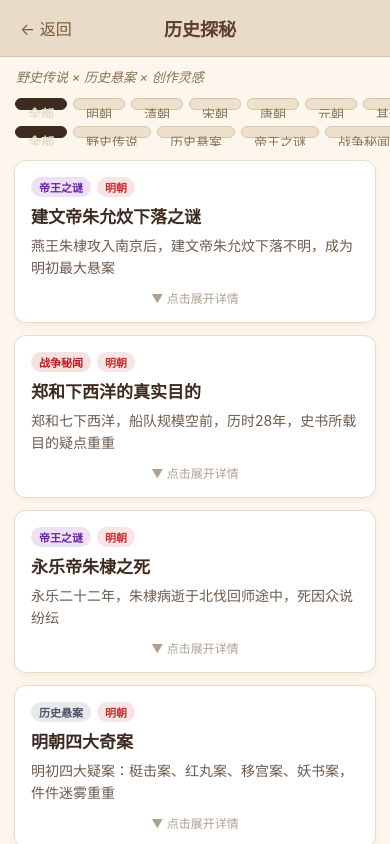
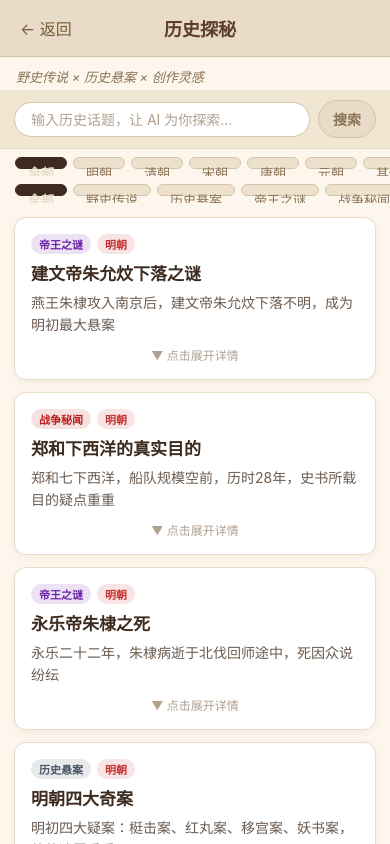
Before and after one commit to Ruciazyt/shishumi-novel, a React Native app: screen /Inspiration in a window 390 px wide. Built offline with nearby package versions, Linux system fonts and the light colour scheme.

Commit message:
feat: 历史探秘支持 AI 搜索，输入话题让 AI 探索相关历史悬案/野史创作灵感

```diff
--- a/src/screens/InspirationScreen.tsx
+++ b/src/screens/InspirationScreen.tsx
@@ -1,10 +1,12 @@
 import React, { useState, useMemo } from 'react';
 import {
   View, Text, ScrollView, TouchableOpacity, StyleSheet,
-  FlatList, LayoutAnimation, Platform, UIManager
+  FlatList, LayoutAnimation, Platform, UIManager,
+  TextInput, ActivityIndicator, Alert
 } from 'react-native';
 import { SafeAreaView } from 'react-native-safe-area-context';
 import { INSPIRATIONS, CATEGORIES, DYNASTIES_FILTER, type Inspiration } from '../data/inspirations';
+import { callAI } from '../services/api';
 
 if (Platform.OS === 'android' && UIManager.setLayoutAnimationEnabledExperimental) {
   UIManager.setLayoutAnimationEnabledExperimental(true);
@@ -27,14 +29,63 @@ const DYNASTY_COLORS: Record<string, string> = {
   '其他': '#718096',
 };
 
+const SYSTEM_PROMPT = `你是一个中国古代历史小说创作助手，专门提供野史、悬案、帝王秘闻等创作灵感。
+
+当用户提供一个历史话题或关键词时，你需要：
+1. 如果有匹配度高的历史悬案/野史，提供详细的：正史记载、野史说法（多个版本）、创作角度、人物设定灵感
+2. 如果没有直接匹配，创作一个与用户话题相关的历史悬案条目
+
+请以JSON格式返回，格式如下（不要返回其他内容，只返回JSON）：
+{
+  "title": "标题",
+  "dynasty": "所属朝代",
+  "category": "野史传说|历史悬案|帝王之谜|战争秘闻|人物逸事",
+  "summary": "一段话简介",
+  "historicalFacts": ["正史记载1", "正史记载2", "正史记载3"],
+  "folkVersions": ["野史说法1", "野史说法2", "野史说法3"],
+  "creativeAngles": ["创作角度1", "创作角度2", "创作角度3"],
+  "characterIdeas": ["人物设定1", "人物设定2"]
+}`;
+
 interface Props {
   navigation: any;
+}
+
+function parseAIResult(text: string): Inspiration | null {
+  try {
+    // Try to extract JSON from the response
+    let jsonStr = text.trim();
+    const jsonMatch = jsonStr.match(/\{[\s\S]*\}/);
+    if (!jsonMatch) return null;
+    jsonStr = jsonMatch[0];
+
+    const parsed = JSON.parse(jsonStr);
+    if (!parsed.title || !parsed.dynasty || !parsed.category) return null;
+
+    return {
+      id: `ai-${Date.now()}`,
+      title: parsed.title,
+      dynasty: parsed.dynasty,
+      category: parsed.category,
+      summary: parsed.summary || '',
+      historicalFacts: Array.isArray(parsed.historicalFacts) ? parsed.historicalFacts.slice(0, 5) : [],
+      folkVersions: Array.isArray(parsed.folkVersions) ? parsed.folkVersions.slice(0, 5) : [],
+      creativeAngles: Array.isArray(parsed.creativeAngles) ? parsed.creativeAngles.slice(0, 5) : [],
+      characterIdeas: Array.isArray(parsed.characterIdeas) ? parsed.characterIdeas.slice(0, 4) : [],
+    };
+  } catch {
+    return null;
+  }
 }
 
 export default function InspirationScreen({ navigation }: Props) {
   const [selectedCategory, setSelectedCategory] = useState<string>('全部');
   const [selectedDynasty, setSelectedDynasty] = useState<string>('全部');
   const [expandedId, setExpandedId] = useState<string | null>(null);
+  const [searchQuery, setSearchQuery] = useState('');
+  const [aiSearching, setAiSearching] = useState(false);
+  const [aiResults, setAiResults] = useState<Inspiration[]>([]);
+  const [searched, setSearched] = useState(false);
 
   const filtered = useMemo(() => {
     return INSPIRATIONS.filter(item => {
@@ -49,17 +100,60 @@ export default function InspirationScreen({ navigation }: Props) {
     setExpandedId(expandedId === id ? null : id);
   };
 
-  const renderItem = ({ item }: { item: Inspiration }) => {
+  const handleAISearch = async () => {
+    const query = searchQuery.trim();
+    if (!query) return;
+
+    setAiSearching(true);
+    setSearched(true);
+    setAiResults([]);
+    setExpandedId(null);
+
+    try {
+      const result = await callAI({
+        type: 'historical',
+        text: query,
+      });
+
+      if (result.success && result.data) {
+        const parsed = parseAIResult(result.data);
+        if (parsed) {
+          setAiResults([parsed]);
+        } else {
+          Alert.alert('提示', 'AI 返回格式无法解析，请换个关键词重试');
+        }
+      } else {
+        Alert.alert('AI 搜索失败', result.error || '请检查 API 配置');
+      }
+    } catch (e) {
+      Alert.alert('错误', '搜索过程中发生错误');
+    } finally {
+      setAiSearching(false);
+    }
+  };
+
+  const clearAISearch = () => {
+    setAiResults([]);
+    setSearched(false);
+    setSearchQuery('');
+  };
+
+  const renderItem = (item: Inspiration, isAI = false) => {
     const isExpanded = expandedId === item.id;
     const catColor = CATEGORY_COLORS[item.category] || '#718096';
     const dynColor = DYNASTY_COLORS[item.dynasty] || '#718096';
 
     return (
       <TouchableOpacity
-        style={styles.card}
+        style={[styles.card, isAI && styles.cardAI]}
         activeOpacity={0.8}
         onPress={() => toggleExpand(item.id)}
       >
+        {isAI && (
+          <View style={styles.aiBadge}>
+            <Text style={styles.aiBadgeText}>🤖 AI 创作</Text>
+          </View>
+        )}
         <View style={styles.cardHeader}>
           <View style={styles.tagRow}>
             <View style={[styles.tag, { backgroundColor: catColor + '22' }]}>
@@ -98,7 +192,7 @@ export default function InspirationScreen({ navigation }: Props) {
               ))}
             </View>
 
-            {item.characterIdeas && (
+            {item.characterIdeas && item.characterIdeas.length > 0 && (
               <View style={[styles.section, { marginTop: 12 }]}>
                 <Text style={[styles.sectionTitle, { color: '#0369A1' }]}>👤 人物设定灵感</Text>
                 {item.characterIdeas.map((idea, i) => (
@@ -134,10 +228,62 @@ export default function InspirationScreen({ navigation }: Props) {
         </Text>
       </View>
 
+      {/* AI 搜索栏 */}
+      <View style={styles.searchSection}>
+        <View style={styles.searchRow}>
+          <TextInput
+            style={styles.searchInput}
+            placeholder="输入历史话题，让 AI 为你探索..."
+            placeholderTextColor="#B0A090"
+            value={searchQuery}
+            onChangeText={setSearchQuery}
+            onSubmitEditing={handleAISearch}
+            returnKeyType="search"
+            maxLength={100}
+          />
+          {aiSearching ? (
+            <ActivityIndicator size="small" color="#7B5E3C" style={styles.searchBtn} />
+          ) : (
+            <TouchableOpacity
+              style={[styles.searchBtn, searchQuery.trim() ? styles.searchBtnActive : null]}
+              onPress={handleAISearch}
+              disabled={!searchQuery.trim()}
+            >
+              <Text style={[styles.searchBtnText, searchQuery.trim() ? styles.searchBtnTextActive : null]}>
+                搜索
+              </Text>
+            </TouchableOpacity>
+          )}
+        </View>
+        {searched && !aiSearching && (
+          <TouchableOpacity onPress={clearAISearch} style={styles.clearBtn}>
+            <Text style={styles.clearBtnText}>✕ 清除 AI 结果，回到资料库</Text>
+          </TouchableOpacity>
+        )}
+      </View>
+
+      {/* AI 搜索结果 */}
+      {searched && (
+        <View style={styles.aiSection}>
+          {aiSearching ? (
+            <View style={styles.aiLoading}>
+              <ActivityIndicator size="small" color="#7B5E3C" />
+              <Text style={styles.aiLoadingText}>AI 正在为你探索历史...</Text>
+            </View>
+          ) : aiResults.length > 0 ? (
+            <>
+              <Text style={styles.aiSectionTitle}>🔮 AI 为你找到的灵感</Text>
+              {aiResults.map(item => renderItem(item, true))}
+            </>
+          ) : null}
+        </View>
+      )}
+
       {/* 朝代筛选 */}
+      {!searched && (
+        <>
           <ScrollView horizontal showsHorizontalScrollIndicator={false} style={styles.filterRow}>
             <TouchableOpacity
-          key="全部"
               style={[styles.filterChip, selectedDynasty === '全部' ? styles.filterChipActiveAll : styles.filterChip]}
               onPress={() => setSelectedDynasty('全部')}
             >
@@ -180,11 +326,14 @@ export default function InspirationScreen({ navigation }: Props) {
               </TouchableOpacity>
             ))}
           </ScrollView>
+        </>
+      )}
 
       {/* 列表 */}
+      {!searched && (
         <FlatList
           data={filtered}
-        renderItem={renderItem}
+          renderItem={({ item }) => renderItem(item, false)}
           keyExtractor={item => item.id}
           contentContainerStyle={styles.list}
           showsVerticalScrollIndicator={false}
@@ -194,6 +343,7 @@ export default function InspirationScreen({ navigation }: Props) {
             </View>
           }
         />
+      )}
     </SafeAreaView>
   );
 }
@@ -215,6 +365,78 @@ const styles = StyleSheet.create({
   headerTitle: { fontSize: 18, fontWeight: 'bold', color: '#5C3D2E' },
   subtitle: { paddingHorizontal: 16, paddingTop: 10, paddingBottom: 4 },
   subtitleText: { fontSize: 13, color: '#8B7355', fontStyle: 'italic' },
+  searchSection: {
+    paddingHorizontal: 14,
+    paddingVertical: 10,
+    backgroundColor: '#F0E6D2',
+    borderBottomWidth: 1,
+    borderBottomColor: '#E0D4C0',
+  },
+  searchRow: {
+    flexDirection: 'row',
+    alignItems: 'center',
+  },
+  searchInput: {
+    flex: 1,
+    backgroundColor: '#FFF',
+    borderRadius: 20,
+    paddingHorizontal: 16,
+    paddingVertical: 8,
+    fontSize: 14,
+    color: '#3D2B1F',
+    borderWidth: 1,
+    borderColor: '#D4C4A8',
+  },
+  searchBtn: {
+    marginLeft: 8,
+    paddingHorizontal: 14,
+    paddingVertical: 8,
+    borderRadius: 20,
+    backgroundColor: '#E8DCC8',
+    borderWidth: 1,
+    borderColor: '#D4C4A8',
+  },
+  searchBtnActive: {
+    backgroundColor: '#7B5E3C',
+    borderColor: '#7B5E3C',
+  },
+  searchBtnText: {
+    fontSize: 14,
+    color: '#8B7355',
+    fontWeight: 'bold',
+  },
+  searchBtnTextActive: {
+    color: '#FFF',
+  },
+  clearBtn: {
+    marginTop: 6,
+    alignSelf: 'flex-start',
+  },
+  clearBtnText: {
+    fontSize: 12,
+    color: '#B0A090',
+  },
+  aiSection: {
+    paddingHorizontal: 14,
+    paddingTop: 12,
+  },
+  aiLoading: {
+    flexDirection: 'row',
+    alignItems: 'center',
+    paddingVertical: 16,
+  },
+  aiLoadingText: {
+    marginLeft: 8,
+    fontSize: 14,
+    color: '#8B7355',
+    fontStyle: 'italic',
+  },
+  aiSectionTitle: {
+    fontSize: 14,
+    fontWeight: 'bold',
+    color: '#6B21A8',
+    marginBottom: 10,
+  },
   filterRow: {
     paddingHorizontal: 12,
     paddingVertical: 8,
@@ -268,6 +490,24 @@ const styles = StyleSheet.create({
     shadowRadius: 6,
     elevation: 2,
   },
+  cardAI: {
+    borderColor: '#9B59B6',
+    borderWidth: 1.5,
+    backgroundColor: '#FAF5FF',
+  },
+  aiBadge: {
+    alignSelf: 'flex-start',
+    backgroundColor: '#6B21A8',
+    paddingHorizontal: 8,
+    paddingVertical: 2,
+    borderRadius: 10,
+    marginBottom: 8,
+  },
+  aiBadgeText: {
+    fontSize: 11,
+    color: '#FFF',
+    fontWeight: 'bold',
+  },
   cardHeader: {},
   tagRow: { flexDirection: 'row', marginBottom: 8 },
   tag: {
--- a/src/services/api.ts
+++ b/src/services/api.ts
@@ -156,6 +156,8 @@ const buildPrompt = (request: AIRequest): string => {
       return PROMPTS.buddhist(request.scene || '');
     case 'taoist':
       return PROMPTS.taoist(request.scene || '');
+    case 'inspiration':
+      return PROMPTS.inspiration(request.text || '');
     default:
       return request.text || '';
   }
--- a/src/types/index.ts
+++ b/src/types/index.ts
@@ -31,7 +31,7 @@ export interface Dynasty {
 }
 
 export interface AIRequest {
-  type: 'polish' | 'historical' | 'poetry' | 'buddhist' | 'taoist';
+  type: 'polish' | 'historical' | 'poetry' | 'buddhist' | 'taoist' | 'inspiration';
   text?: string;
   dynasty?: string;
   scene?: string;
```
Also changed, not shown: src/constants/prompts.ts (+29 -0 lines). Lines whose indentation alone changed are shown as unchanged.
